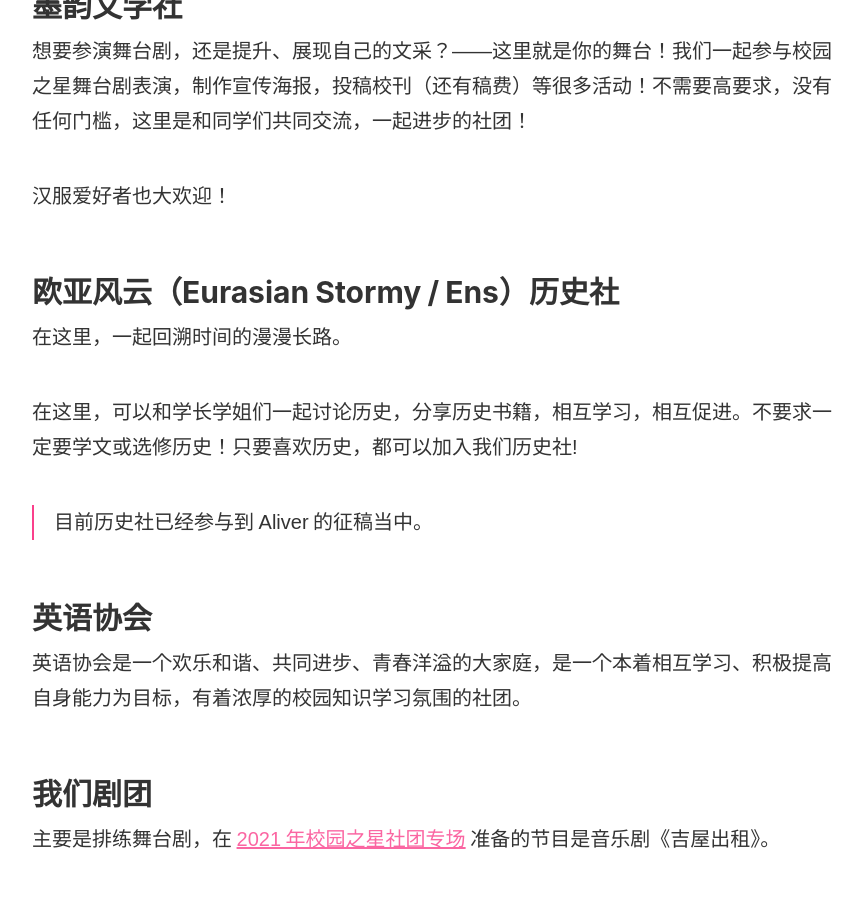
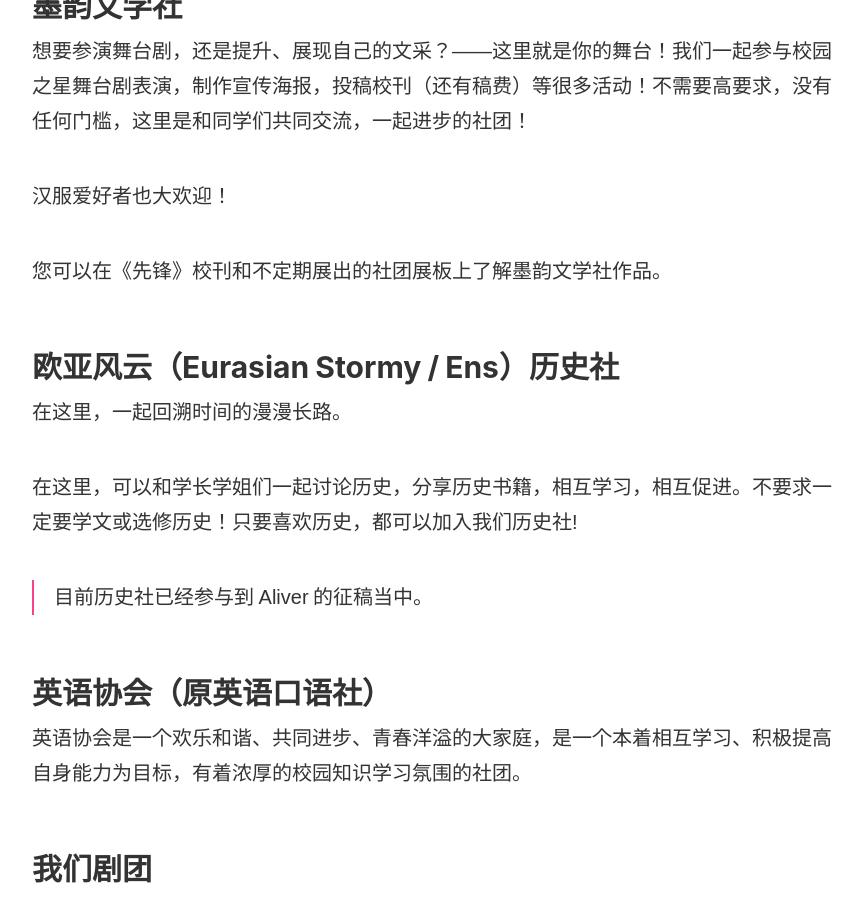
Before and after one commit to devswork-glzx/aliver, a Jekyll site: the page built from _posts/2022-01-15-meet-our-clubs-in-guilin-middle-school.md, in a window 1280 px wide and 900 px high, scrolled down 5865 px. Shown: the whole window, without its empty margins (208-1071 px from the left). Built offline with Jekyll 4.4.1, drawn with Linux system fonts in a browser that asks for light colours; our own code applies the rules of GitHub Pages for plain Markdown files.

Commit message:
Update 2022-01-15-meet-our-clubs-in-guilin-middle-school.md

```diff
--- a/_posts/2022-01-15-meet-our-clubs-in-guilin-middle-school.md
+++ b/_posts/2022-01-15-meet-our-clubs-in-guilin-middle-school.md
@@ -144,6 +144,8 @@ TO 乐队是桂中的音乐类社团之一，内含主唱、电子琴手、吉
 
 汉服爱好者也大欢迎！
 
+您可以在《先锋》校刊和不定期展出的社团展板上了解墨韵文学社作品。
+
 ## 欧亚风云（Eurasian Stormy / Ens）历史社
 
 在这里，一起回溯时间的漫漫长路。
@@ -152,7 +154,7 @@ TO 乐队是桂中的音乐类社团之一，内含主唱、电子琴手、吉
 
 > 目前历史社已经参与到 Aliver 的征稿当中。
 
-## 英语协会
+## 英语协会（原英语口语社）
 
 英语协会是一个欢乐和谐、共同进步、青春洋溢的大家庭，是一个本着相互学习、积极提高自身能力为目标，有着浓厚的校园知识学习氛围的社团。
 
```
